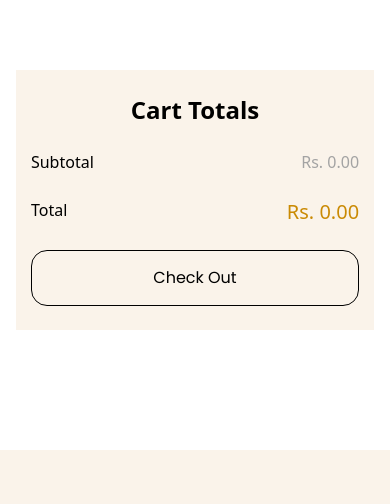
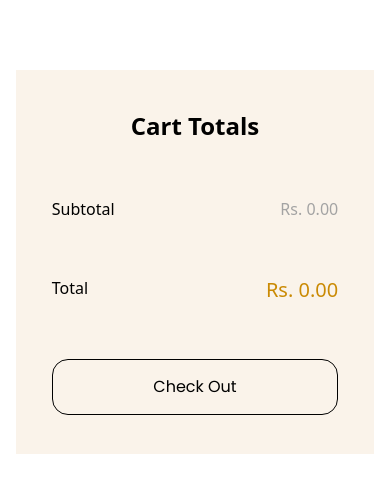
Before and after one commit to joaoAngelo2/furniro-web, a React (Vite) app: page /cart in a window 390 px wide. Shown: the part 570-1074 px from the top of the page. Built offline with nearby package versions, Linux system fonts and the light colour scheme; no server answers.

Commit message:
fix: concertando responsividade do cart

```diff
--- a/src/pages/Cart/Cart.tsx
+++ b/src/pages/Cart/Cart.tsx
@@ -18,7 +18,6 @@ const Cart = () => {
       <ShopBanner name={"Cart"} exibe={true} />
       <div className="w-screen flex justify-center px-4">
         <div className="w-full max-w-7xl gap-8 flex flex-col lg:flex-row">
-    {/* Cart Items Table */}
           <div className="w-full lg:w-2/3 overflow-y-auto my-10">
             <div className="overflow-x-auto">
               <table className="min-w-max w-full border-separate border-spacing-y-3">
@@ -54,9 +53,8 @@ const Cart = () => {
             </div>
           </div>
 
-    {/* Cart Totals Box */}
-    <div className="w-full lg:w-1/3 bg-[#FAF3EA] flex justify-center items-center my-10">
-      <div className="w-11/12 h-full py-6 flex flex-col justify-around gap-6">
+          <div className="w-full h-96 lg:w-1/3 bg-[#FAF3EA] flex justify-center items-center my-10">
+            <div className="w-4/5 h-full py-6 flex flex-col justify-around gap-6">
               <h1 className="text-black text-2xl md:text-3xl font-semibold text-center">Cart Totals</h1>
 
               <div className="flex justify-between">
```
Lines whose indentation alone changed are shown as unchanged.
